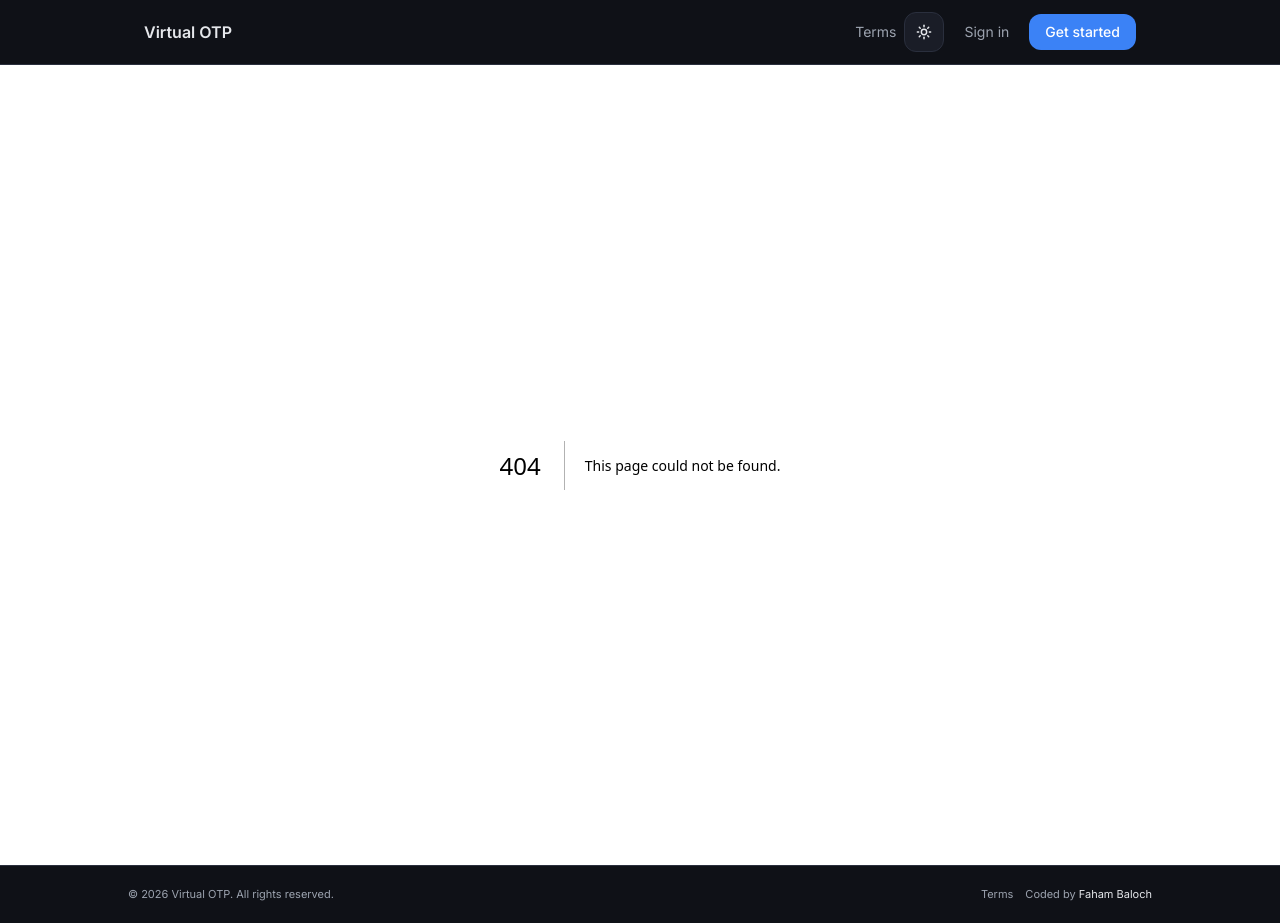
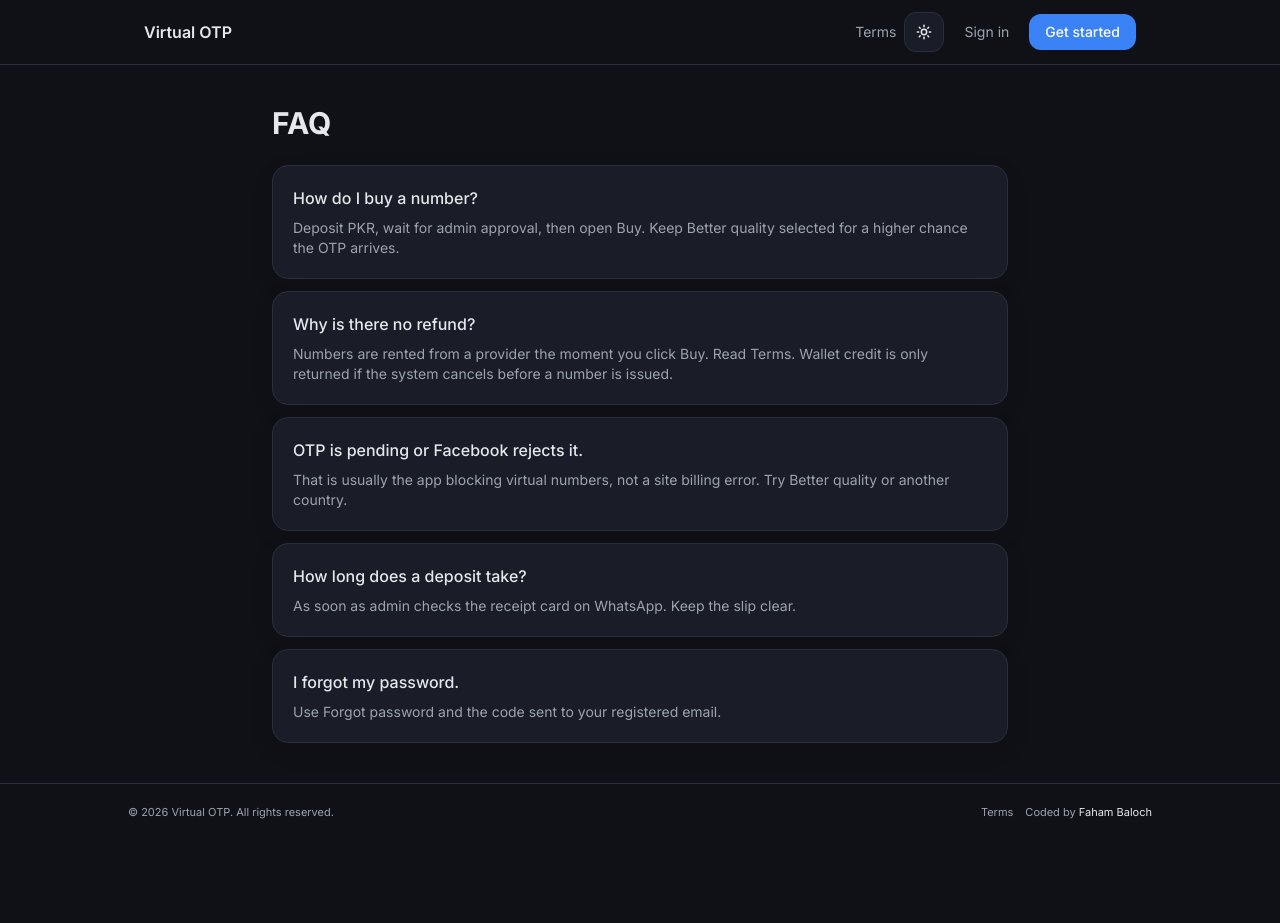
Before and after one commit to faham112/virtual-otp-system, a Next.js app in the folder frontend/: page /faq in a window 1280 px wide. Before the commit this address had no page. After the commit the page ends 841 px from the top, so only its background shows below. Built offline with nearby package versions, Linux system fonts and the light colour scheme.

Commit message:
Add FAQ page

```diff
--- /dev/null
+++ b/frontend/app/faq/page.tsx
@@ -0,0 +1,22 @@
+export default function FaqPage() {
+  const rows = [
+    ["How do I buy a number?", "Deposit PKR, wait for admin approval, then open Buy. Keep Better quality selected for a higher chance the OTP arrives."],
+    ["Why is there no refund?", "Numbers are rented from a provider the moment you click Buy. Read Terms. Wallet credit is only returned if the system cancels before a number is issued."],
+    ["OTP is pending or Facebook rejects it.", "That is usually the app blocking virtual numbers, not a site billing error. Try Better quality or another country."],
+    ["How long does a deposit take?", "As soon as admin checks the receipt card on WhatsApp. Keep the slip clear."],
+    ["I forgot my password.", "Use Forgot password and the code sent to your registered email."],
+  ];
+  return (
+    <main className="max-w-3xl mx-auto px-4 py-10 space-y-6">
+      <h1 className="text-3xl font-bold text-fg">FAQ</h1>
+      <div className="space-y-3">
+        {rows.map(([q, a]) => (
+          <div key={q} className="card p-5">
+            <p className="text-fg font-medium">{q}</p>
+            <p className="text-sm text-muted mt-2">{a}</p>
+          </div>
+        ))}
+      </div>
+    </main>
+  );
+}
```
